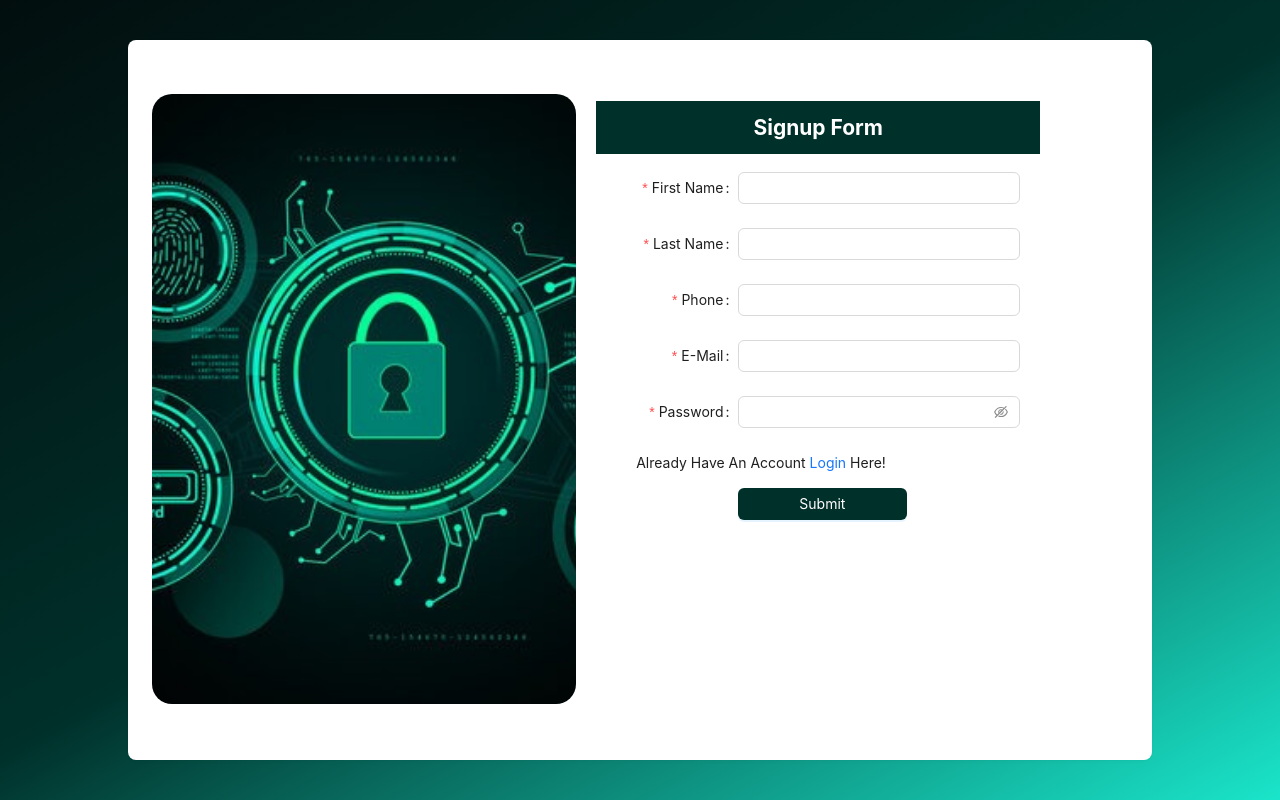
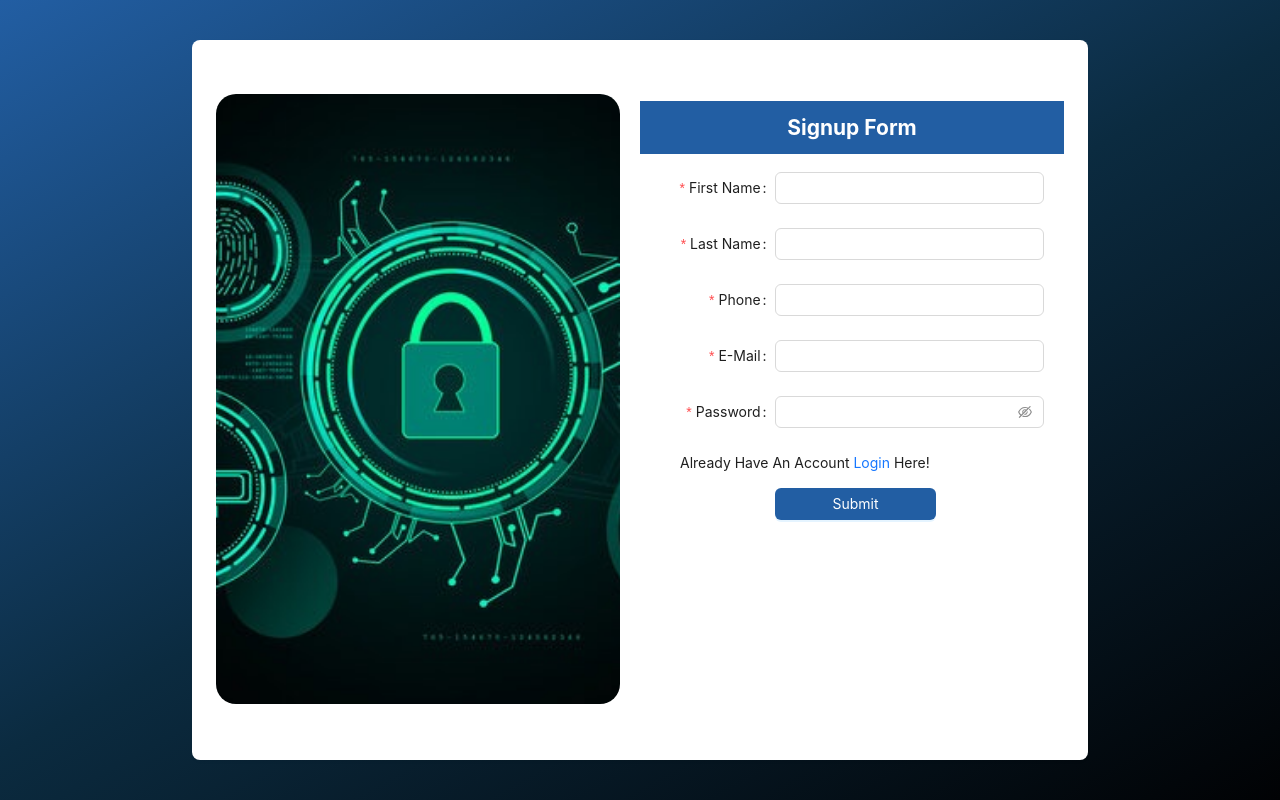
Before and after one commit to Muhammadsiddiqui07/Inventry_Management, a React (Create React App) app in the folder Fornt_end/: page /Signup in a window 1280 px wide. Built offline with nearby package versions, Linux system fonts and the light colour scheme.

Commit message:
changing_in_components

```diff
--- a/Fornt_end/src/App.css
+++ b/Fornt_end/src/App.css
@@ -53,8 +53,8 @@
   display: flex;
   justify-content: center;
   align-items: center;
-  background: rgb(2, 14, 14);
-  background: linear-gradient(151deg, rgba(2, 14, 14, 1) 0%, rgba(0, 48, 42, 1) 50%, rgba(26, 229, 202, 1) 100%);
+  background: #225ea3;
+  background: linear-gradient(151deg, rgba(34, 94, 163, 1) 0%, rgba(11, 43, 64, 1) 50%, rgba(1, 2, 4, 1) 100%);
   /* padding: 20px; */
   /* Added padding for better spacing */
   overflow: hidden;
--- a/Fornt_end/src/components/signup_form.js
+++ b/Fornt_end/src/components/signup_form.js
@@ -28,7 +28,7 @@ function SignupCard() {
                 className='animate__animated animate__zoomInUp signupCard'
                 bordered={false}
                 style={{
-                    width: '80%',
+                    width: '70%',
                     height: '90vh',
                 }}
             >
@@ -71,7 +71,8 @@ function SignupCard() {
                                 textAlign: 'center',
                                 padding: '10px',
                                 color: 'white',
-                                backgroundColor: '#00302a',
+                                backgroundColor: '#225ea3',
+                                // backgroundColor: '#00302a',
                             }}>
                                 Signup Form
                             </h2>
@@ -154,7 +155,8 @@ function SignupCard() {
                                 }}
                             >
                                 <Button type="primary" htmlType="submit" style={{
-                                    backgroundColor: '#00302a',
+                                    // backgroundColor: '#00302a',
+                                    backgroundColor: '#225ea3',
                                     width: '60%'
                                 }}>
                                     Submit
```
Also changed, not shown: 1 other file (tests, documents, lock files or other folders).
